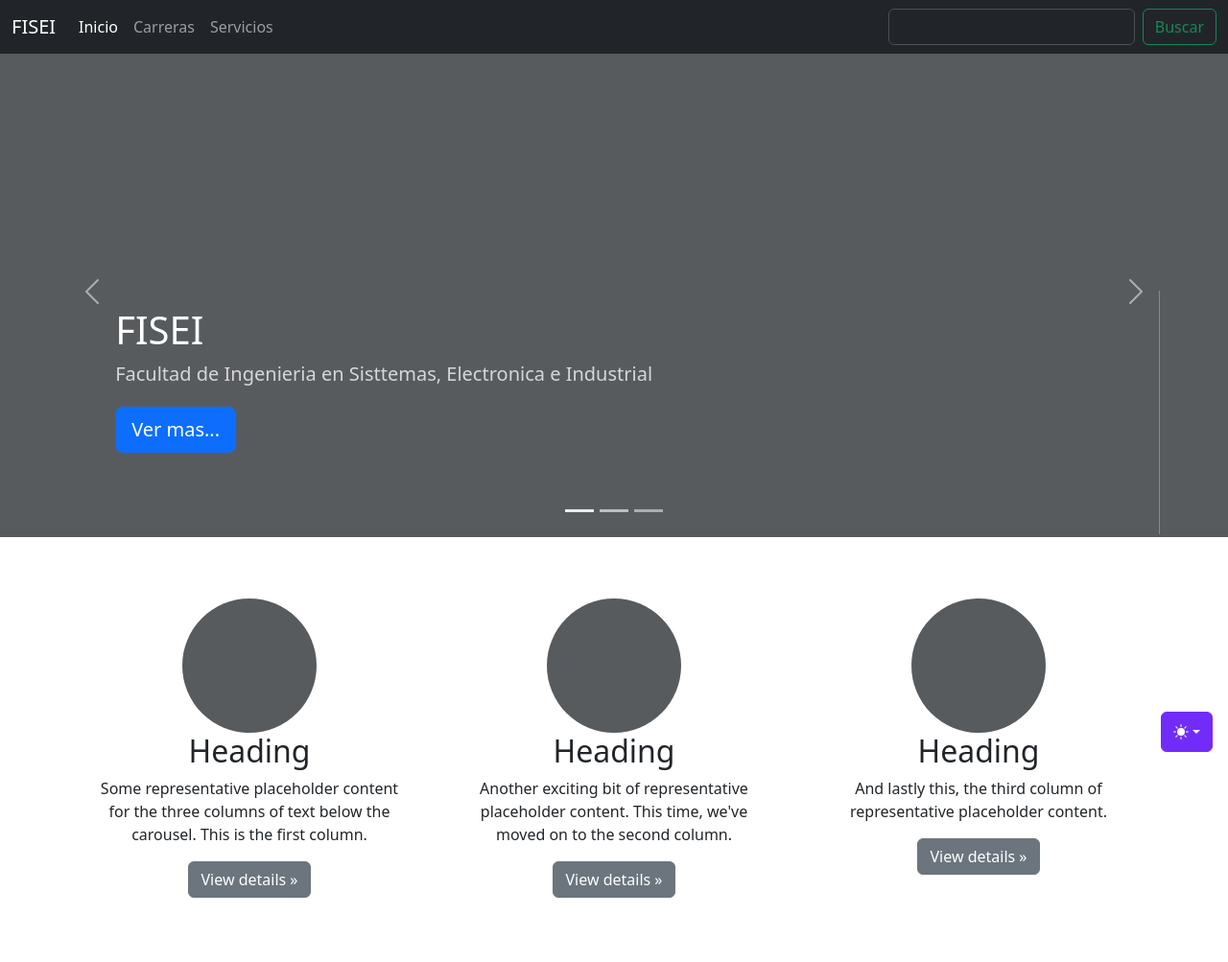
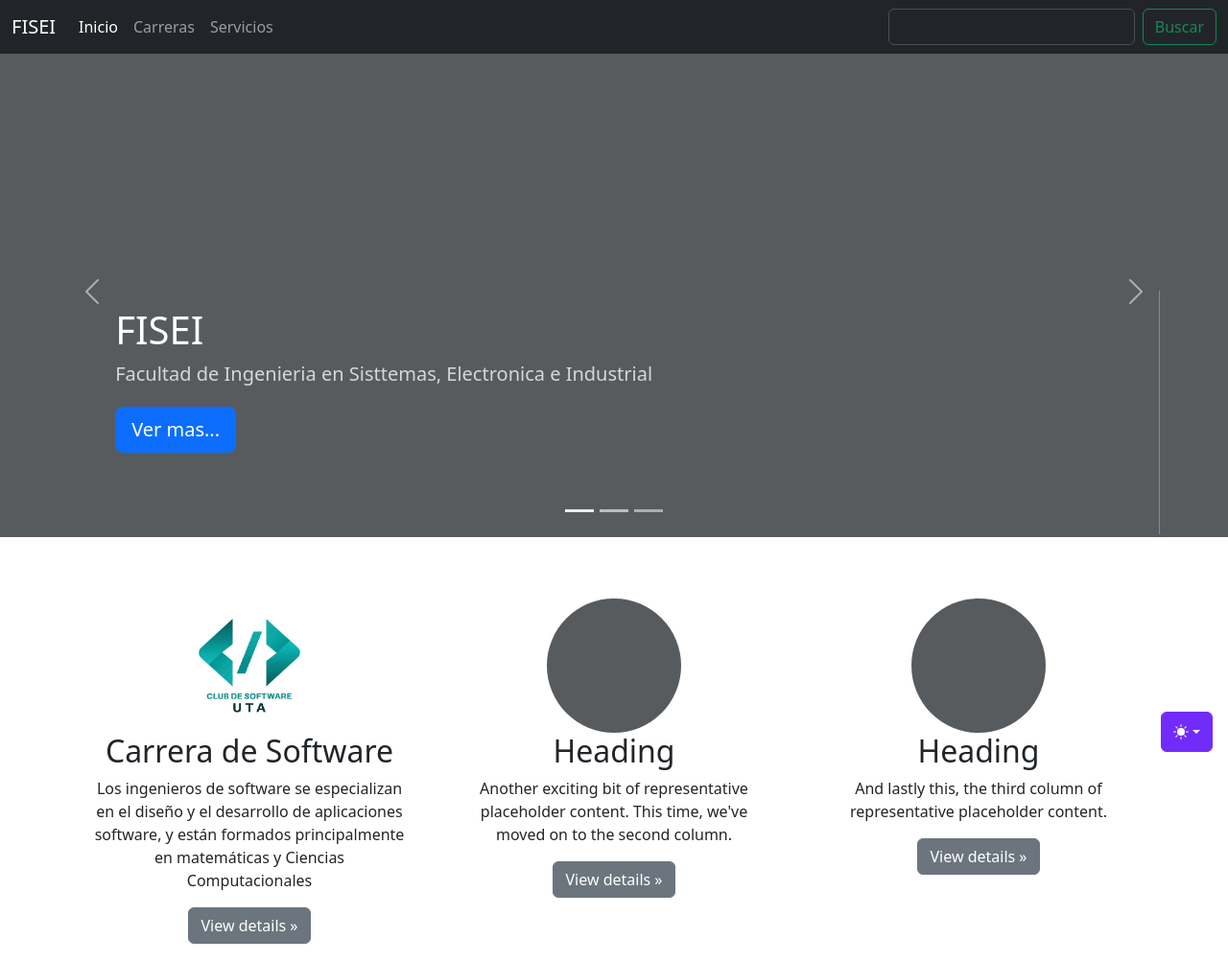
Before and after one commit to Paul-Acurio/comandos_basicos, a plain HTML site: page index.html in a window 1280 px wide. Shown: the top 1003 px of the page at 96% size. Drawn offline with Linux system fonts and the light colour scheme.

Commit message:
feat(home): modifica la informacion de la carrera de software y su logo

```diff
--- a/index.html
+++ b/index.html
@@ -358,26 +358,15 @@
         <!-- Three columns of text below the carousel -->
         <div class="row">
           <div class="col-lg-4">
-            <svg
-              aria-label="Placeholder"
+            <img
+              src="logosoftware.jpg"
               class="bd-placeholder-img rounded-circle"
+              width="140"
               height="140"
-              preserveAspectRatio="xMidYMid slice"
-              role="img"
-              width="140"
-              xmlns="http://www.w3.org/2000/svg"
-            >
-              <title>Placeholder</title>
-              <rect
-                width="100%"
-                height="100%"
-                fill="var(--bs-secondary-color)"
-              ></rect>
-            </svg>
-            <h2 class="fw-normal">Heading</h2>
+              alt="Logo de la Carrera de Software">
+            <h2 class="fw-normal">Carrera de Software</h2>
             <p>
-              Some representative placeholder content for the three columns of
-              text below the carousel. This is the first column.
+              Los ingenieros de software se especializan en el diseño y el desarrollo de aplicaciones software, y están formados principalmente en matemáticas y Ciencias Computacionales
             </p>
             <p>
               <a class="btn btn-secondary" href="#">View details &raquo;</a>
```
Also changed, not shown: logosoftware.jpg (added).
